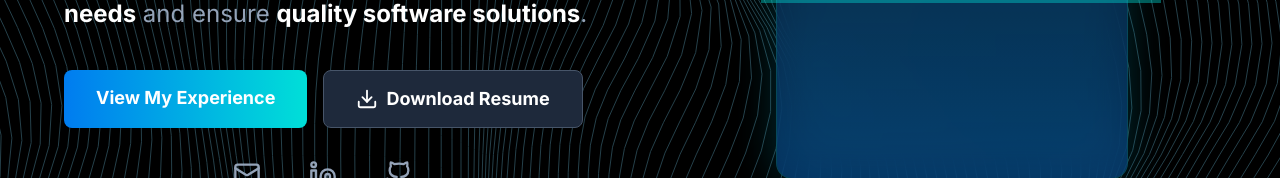
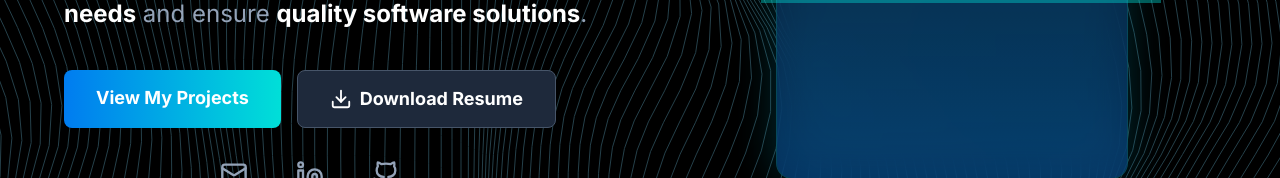
Before and after one commit to ondynguyen411/portfolio-nguyen-tuan-dat, a React (Vite) app: page / in a window 1280 px wide. Shown: the part 421-599 px from the top of the page. Built offline with nearby package versions, Linux system fonts and the light colour scheme.

Commit message:
Fix Hero button and scroll link

```diff
--- a/src/components/Hero.jsx
+++ b/src/components/Hero.jsx
@@ -90,9 +90,9 @@ const Hero = () => {
 
                             {/* Buttons ở trên */}
                             <div className="flex flex-col sm:flex-row gap-4">
-                                <a href="#work-experience" className="px-8 py-3.5 font-bold text-white rounded-lg transition-transform duration-300 hover:scale-105 text-lg"
+                                <a href="#projects" className="px-8 py-3.5 font-bold text-white rounded-lg transition-transform duration-300 hover:scale-105 text-lg"
                                     style={{ background: 'linear-gradient(to right, #007CF0, #00DFD8)' }}>
-                                    View My Experience
+                                    View My Projects
                                 </a>
                                 <a
                                     href={`${import.meta.env.BASE_URL}resume.pdf`}
```
